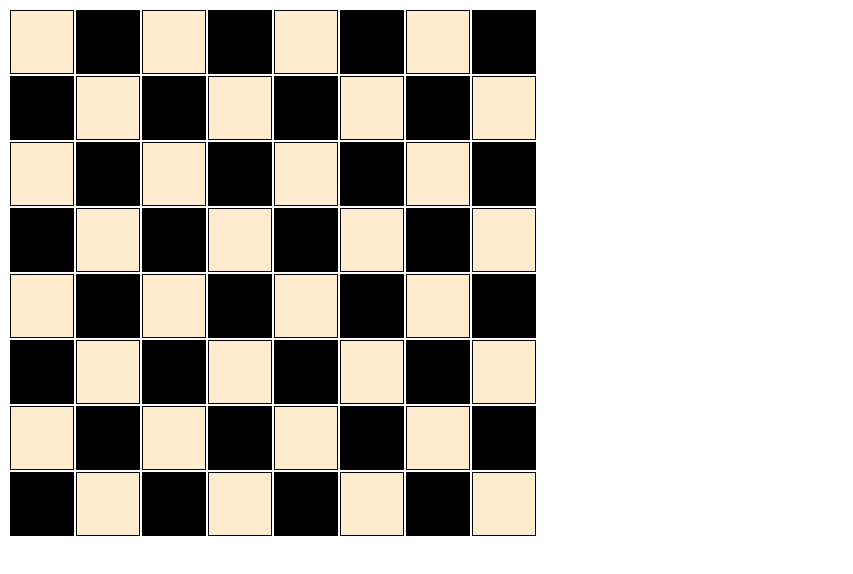
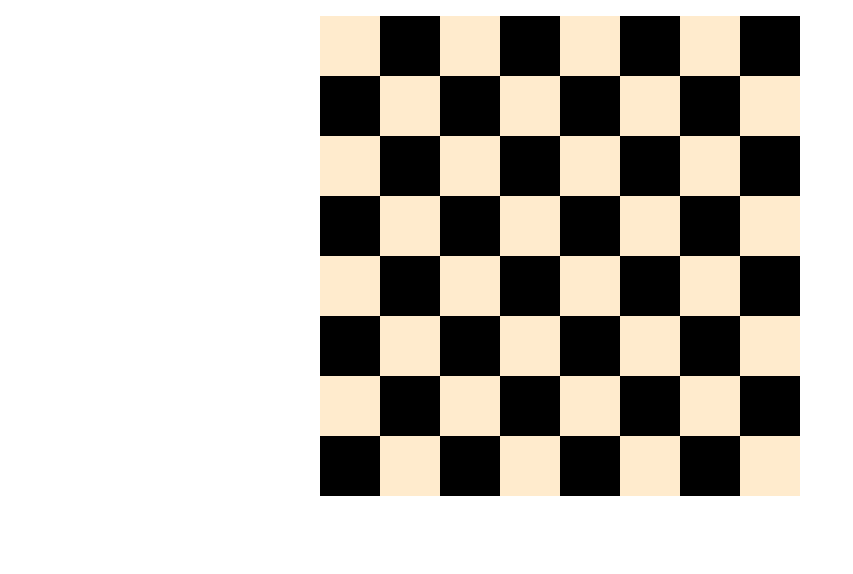
Before and after one commit to adekola6530/draftboarddesignusinghtmlandcss, a plain HTML site: page index.html in a window 1280 px wide. Shown: the whole page, without its empty margins (0-853 px from the left). Drawn offline with nearby package versions, Linux system fonts and the light colour scheme.

Commit message:
i added bootstrap

```diff
--- a/index.html
+++ b/index.html
@@ -17,8 +17,9 @@
 
         }
     </style>
+    <link href="https://cdn.jsdelivr.net/npm/bootstrap@5.3.0/dist/css/bootstrap.min.css" rel="stylesheet" integrity="sha384-9ndCyUaIbzAi2FUVXJi0CjmCapSmO7SnpJef0486qhLnuZ2cdeRhO02iuK6FUUVM" crossorigin="anonymous">
 </head>
-<body>
+<body class="mx-auto my-3 col-6">
     <Table style="border: blanchedalmond 4px;">
         <thead>
             <tr style="border: 0px;">
```
